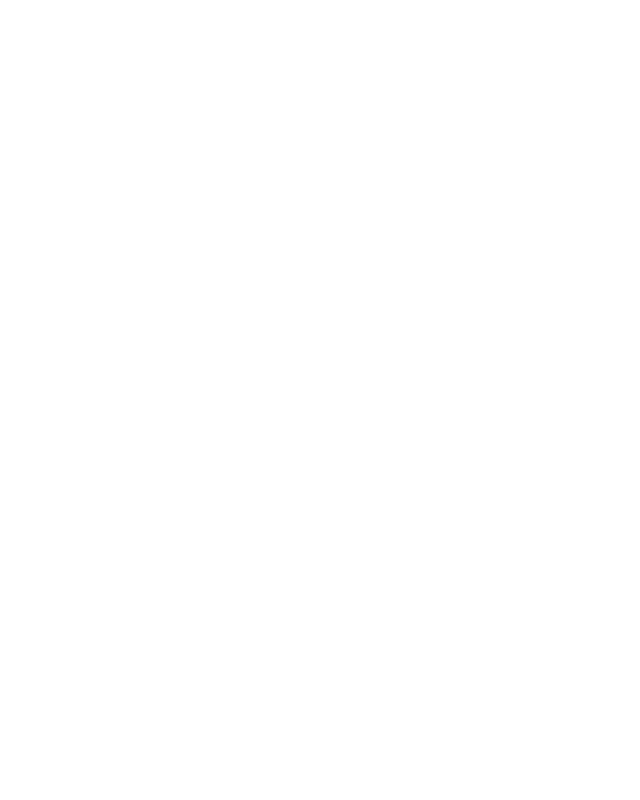
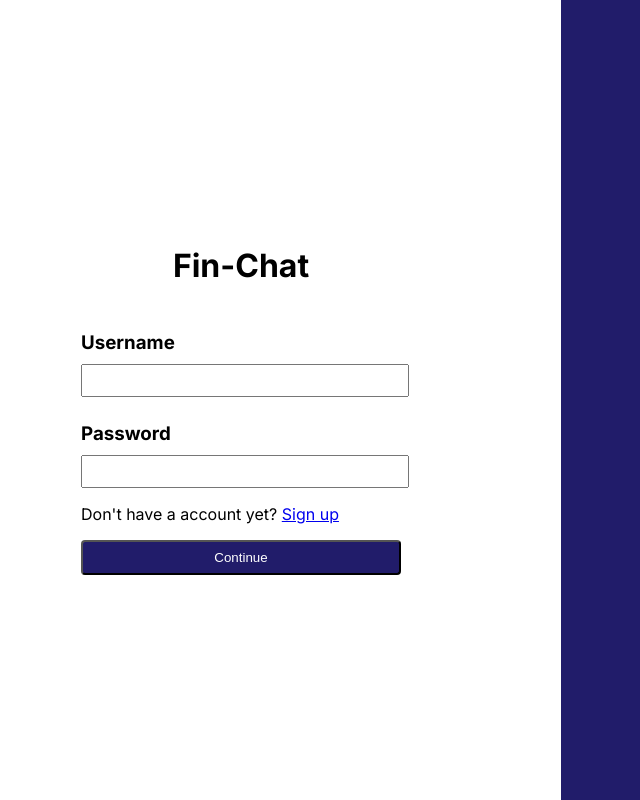
Before and after one commit to erisonn/fintalk-teste, a React (Vite) app: page /login in a window 1280 px wide. Before the commit this address had no page. Shown: the whole page, without its empty margins (79-719 px from the left). Built offline with nearby package versions, Linux system fonts and the light colour scheme.

Commit message:
Rename Login and Signup components

```diff
--- a/src/Router.jsx
+++ b/src/Router.jsx
@@ -1,9 +1,11 @@
 import { Routes, Route } from "react-router-dom";
-import Login from "./pages/login";
+import Login from "./pages/Login";
+import SignUp from "./pages/SignUp";
 const Router = () => {
   return (
     <Routes>
-      <Route path="/" element={<Login />} />
+      <Route path="/login" element={<Login />} />
+      <Route path="/sign-up" element={<SignUp />} />
     </Routes>
   );
 };
--- a/src/components/LoginForm/index.jsx
+++ b/src/components/LoginForm/index.jsx
@@ -1,3 +1,4 @@
+import { Link } from "react-router-dom";
 import "./index.scss";
 const LoginForm = () => {
   return (
@@ -12,7 +13,9 @@ const LoginForm = () => {
           <input type="text" />
         </div>
         <div>
-          <p>Don't have a account yet? Sign up</p>
+          <p>
+            Don't have a account yet? <Link to="/sign-up">Sign up</Link>
+          </p>
           <button className="Login-button">Continue</button>
         </div>
       </form>
--- /dev/null
+++ b/src/pages/SignUp/index.jsx
@@ -0,0 +1,4 @@
+const SignUp = () => {
+  return <>SGIN UP</>;
+};
+export default SignUp;
```
Also changed, not shown: src/pages/Login/index.jsx (renamed from src/pages/login/index.jsx), src/pages/Login/index.scss (renamed from src/pages/login/index.scss).
